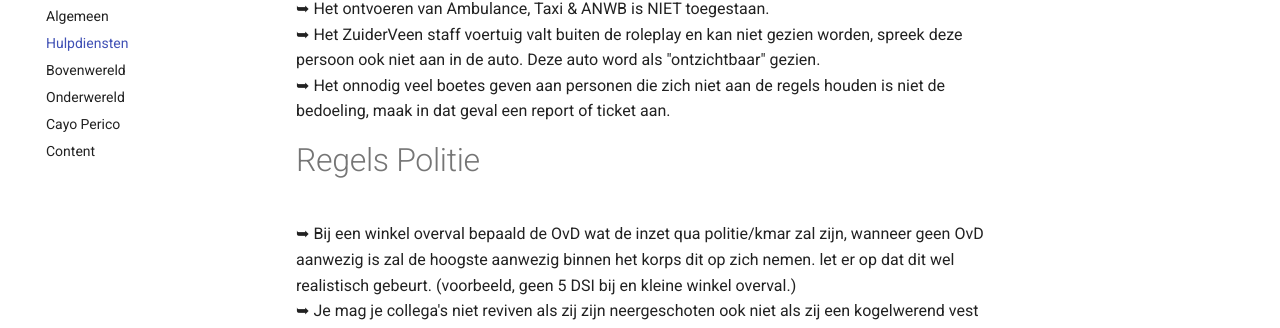
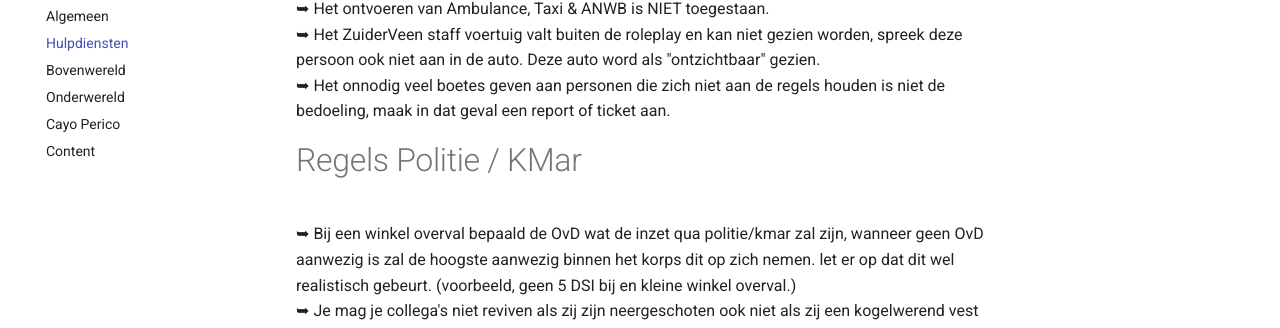
Before and after one commit to CappaWappa/Regels, an MkDocs documentation site: the page built from docs/hulpdiensten.md, in a window 1280 px wide and 900 px high, scrolled down 423 px. Shown: the part 119-447 px from the top of the window. Built offline with MkDocs 1.6.1 and Material for MkDocs 9.7.7, drawn with Linux system fonts in a browser that asks for light colours; comment, search, counter and statistics services are not loaded.

Commit message:
Update hulpdiensten.md

```diff
--- a/docs/hulpdiensten.md
+++ b/docs/hulpdiensten.md
@@ -14,7 +14,7 @@
 
 
 
-# Regels Politie
+# Regels Politie / KMar
 
  ➥ Bij een winkel overval bepaald de OvD wat de inzet qua politie/kmar zal zijn, wanneer geen OvD aanwezig is zal de hoogste aanwezig binnen het korps dit op zich nemen.
  let er op dat dit wel realistisch gebeurt. (voorbeeld, geen 5 DSI bij en kleine winkel overval.) </br>
@@ -28,6 +28,7 @@
  ➥ Het indrukken van de noodknop terwijl er wapens op je worden gericht is niet toegestaan mits je geblindeerde ramen hebt en/of in een gepanserd voertuig zit.</br>
  ➥ Het onnodig veel boetes geven aan personen die zich niet aan de regels houden is niet de bedoeling, maak in dat geval een report of ticket aan.</br>
  ➥ Je mag alleen zware wapens gebruiken als je indienst bent als DSI of HRB anders is dit niet toegestaan, met uitzondering van de reguliere eenheden van de KMAR met MP5.</br>
+
 
  Wapens per categorie:
 
```
